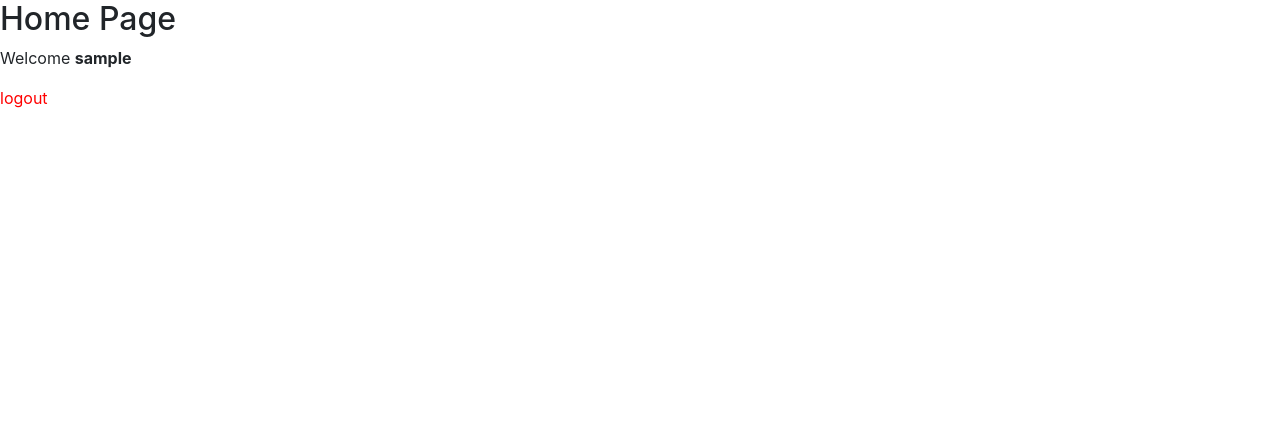
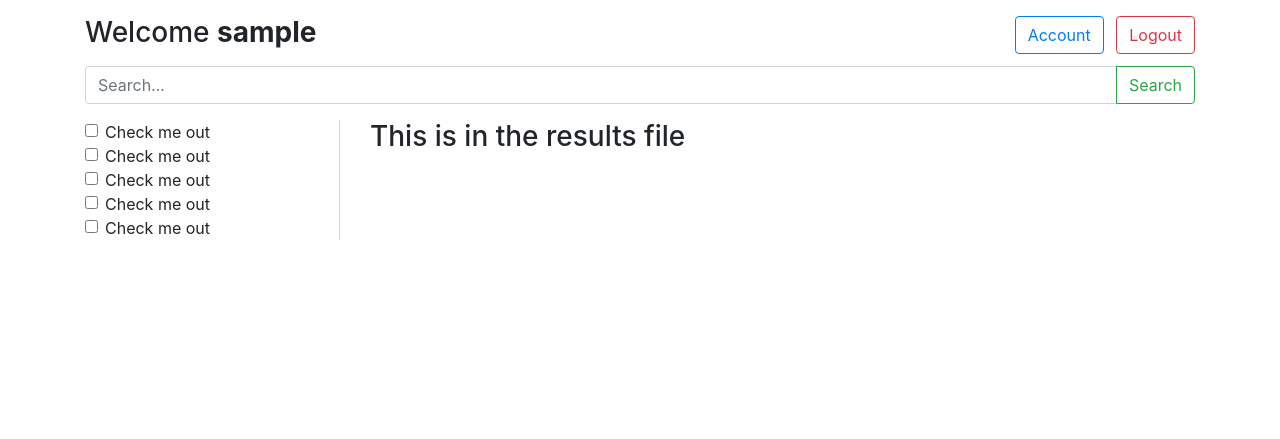
Before and after one commit to Alhusseinr/Php-Projects, a PHP site: page /views/Index.php in a window 1280 px wide. Shown: the top 439 px of the page. Before the commit the page ends 108 px from the top, so only its background shows below. Run offline with PHP 8.4, Linux system fonts and the light colour scheme; the visitor is signed in with stand-in values (Sample User, id 1).

Commit message:
fixing the front end for the index.php

```diff
--- a/GreenLand/public/css/style.css
+++ b/GreenLand/public/css/style.css
@@ -111,6 +111,13 @@ html {
     text-align: center;
     padding-top: .25em;
 }
+#filter ul{
+    padding: 0px;
+}
+
+#filter ul li{
+    list-style: none;
+}
 /*
 
 
--- a/GreenLand/views/Index.php
+++ b/GreenLand/views/Index.php
@@ -23,10 +23,6 @@
         <link rel="stylesheet" href="../public/css/style.css" type="text/css" />
     </head>
     <body>
-    <?php include ('nav.html')?>
-        <div class="header">
-            <h2>Home Page</h2>
-        </div>
         <div class="content">
             <?php if(isset($_SESSION['success'])) : ?>
                 <div class="error success">
@@ -38,13 +34,55 @@
                     </h3>
                 </div>
             <?php endif; ?>
+        </div>
 
-            <!-- Info -->
-            <?php if(isset($_SESSION['username'])) : ?>
-                <p>Welcome <strong><?php echo $_SESSION['username']; ?></strong></p>
-                <p> <a href="login.php?logout='1'" style="color: red;">logout</a> </p>
-            <?php endif ?>
-        </div>
+        <section class="container">
+            <?php include('nav.html')?>
+            <section id="mainBody">
+                <div class="row">
+                    <div class="col-md-3" id="filter">
+                        <div class="inner" style="border-right: 1px solid lightgray;">
+                            <ul>
+                                <li>
+                                    <div class="form-check">
+                                        <input type="checkbox" class="form-check-input" id="exampleCheck1">
+                                        <label class="form-check-label" for="exampleCheck1">Check me out</label>
+                                    </div>
+                                </li>
+                                <li>
+                                    <div class="form-check">
+                                        <input type="checkbox" class="form-check-input" id="exampleCheck1">
+                                        <label class="form-check-label" for="exampleCheck1">Check me out</label>
+                                    </div>
+                                </li>
+                                <li>
+                                    <div class="form-check">
+                                        <input type="checkbox" class="form-check-input" id="exampleCheck1">
+                                        <label class="form-check-label" for="exampleCheck1">Check me out</label>
+                                    </div>
+                                </li>
+                                <li>
+                                    <div class="form-check">
+                                        <input type="checkbox" class="form-check-input" id="exampleCheck1">
+                                        <label class="form-check-label" for="exampleCheck1">Check me out</label>
+                                    </div>
+                                </li>
+                                <li>
+                                    <div class="form-check">
+                                        <input type="checkbox" class="form-check-input" id="exampleCheck1">
+                                        <label class="form-check-label" for="exampleCheck1">Check me out</label>
+                                    </div>
+                                </li>
+                            </ul>
+                        </div>
+                    </div>
+                    <div class="col-md-9">
+                        <?php include('results.php')?>
+                    </div>
+                </div>
+            </section>
+        </section>
+
         <!--<section class="mainBanner img gradient">
             <div class="container">
                 <div class="row centered text-center">
--- a/GreenLand/views/nav.html
+++ b/GreenLand/views/nav.html
@@ -0,0 +1,23 @@
+<section id="topNav">
+    <?php if(isset($_SESSION['username'])) : ?>
+    <div class="row" style="margin-top: 1em;">
+        <div class="col-md-4">
+            <h3>Welcome <strong><?php echo $_SESSION['username']; ?></strong></h3>
+        </div>
+        <div class="col-md-8" style="text-align: right !important;">
+            <a href="account.php" class="btn btn-outline-primary" style="margin-right: .5em;">Account</a>
+            <a href="login.php?logout='1'" class="btn btn-outline-danger my-2 my-sm-0">Logout</a>
+        </div>
+    </div>
+    <?php endif ?>
+</section>
+<section id="searchBar">
+    <div class="row">
+        <div class="input-group my-2 mb-3 col-md-12">
+            <input type="text" class="form-control" placeholder="Search..." aria-label="Recipient's username" aria-describedby="basic-addon2">
+            <div class="input-group-append">
+                <button class="btn btn-outline-success" type="button">Search</button>
+            </div>
+        </div>
+    </div>
+</section>
--- /dev/null
+++ b/GreenLand/views/results.php
@@ -0,0 +1,11 @@
+<?php
+/**
+ * Created by PhpStorm.
+ * User: hasan
+ * Date: 3/19/2019
+ * Time: 5:19 PM
+ */
+
+?>
+
+<h3>This is in the results file</h3>
```
Also changed, not shown: GreenLand/views/account.php (added, +7 -0 lines).
